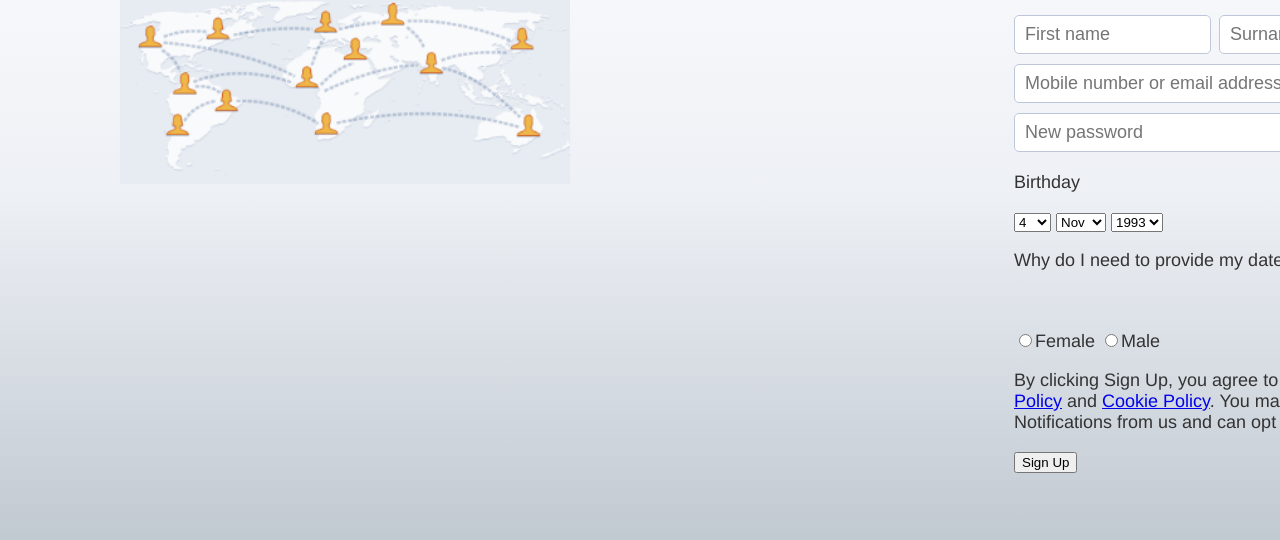
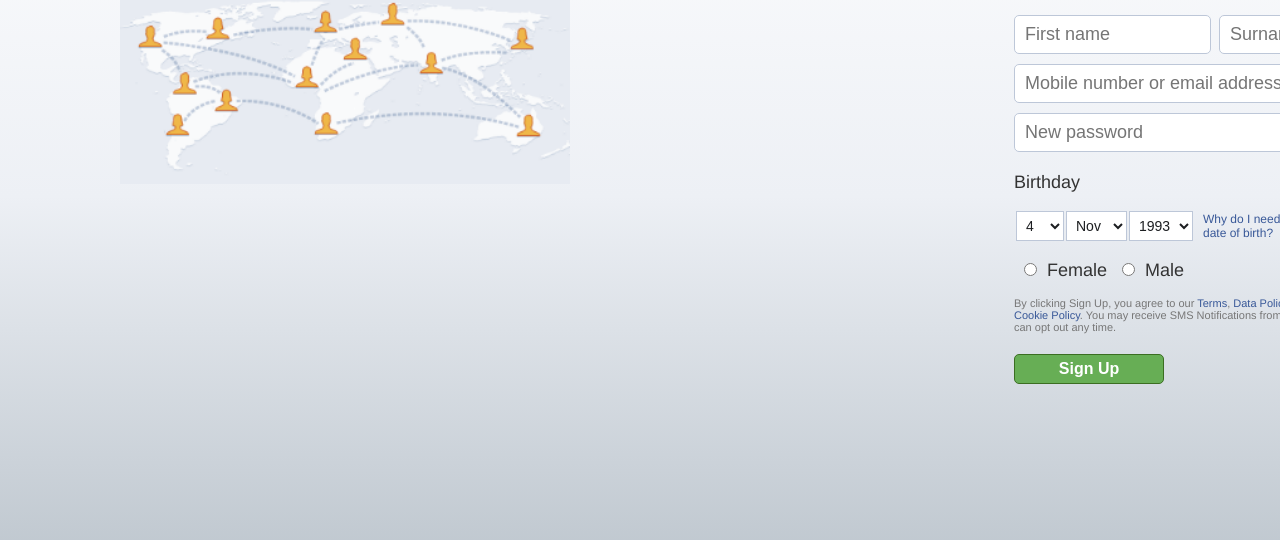
Before and after one commit to DanielaEn/Facebook-Homepage-Project, a plain HTML site: page index.html in a window 1280 px wide. Shown: the part 204-744 px from the top of the page. Drawn offline with Linux system fonts and the light colour scheme.

Commit message:
Select, radio, sign up, remaining text

```diff
--- a/style.css
+++ b/style.css
@@ -11,7 +11,7 @@ body {
 /* Header */
 
 header {
-    background-color: #3B5998;
+    background-color: #3C5B9A;
     position: relative;
     height: 100px;
     color: white;
@@ -34,6 +34,7 @@ input[name="user"], input[name="psw"] {
     width: 145px;
     background-color: white;
     color: #1c1e21;
+    outline: none;
 }
 
 .password {
@@ -125,15 +126,11 @@ input[name="userid"], input[name="newpsw"] {
     outline: none;
 }
 
-input[placeholder="First name"], input[placeholder="Surname"], input[placeholder="Mobile number or email address"], input[placeholder="New password"] {
-    color: #999999;
-}
-
-input[name="fullname"]:focus, [name="userid"]:focus, input[name="newpsw"]:focus {
+input:focus  {
     color: #333333;
 }
 
-input[name="fullname"]:valid, [name="userid"]:valid, input[name="newpsw"]:valid {
+input:valid  {
     color: #333333;
 }
 
@@ -146,3 +143,71 @@ input[name="fullname"]:valid, [name="userid"]:valid, input[name="newpsw"]:valid
     margin-top: 10px;
     padding: 0;
 }
+
+select {
+    background-color: #fff;
+    color: #1c1e21;
+    font-size: 14px;
+    border: 1px #bdc7d8 solid;
+    outline: none;
+    height: 30px;
+    padding: 5px;
+    float: left;
+    margin-left: 2px;
+}
+
+.info {
+    margin: 0;
+    padding-left: 10px;
+    padding-top: 1px;
+    float: left;
+    width: 170px;
+    color: #385898;
+    font-size: 12px;
+    cursor: pointer;
+}
+
+input[type="radio"] {
+    margin: 10px;
+}
+
+.terms-and-conditions {
+    color: #777;
+    font-size: 11px;
+    width: 316px;
+    text-decoration: none;
+}
+
+a:link {
+    color: #385898;
+    text-decoration: none;
+}
+
+a:visited {
+    color: #385898;
+}
+
+a:hover {
+    text-decoration: underline;
+}
+
+a:active {
+    text-decoration: underline;
+}
+
+input[value="Sign Up"] {
+    background-color: #67ae55;
+    color: white;
+    border: 1px #3b6e22 solid;
+    border-radius: 5px;
+    font-weight: 700;
+    cursor: pointer;
+    width: 150px;
+    height: 30px;
+    font-size: 16px;
+    margin-top: 10px;
+}
+
+input[value="Sign Up"]:hover {
+    background-color: #578843;
+}
```
